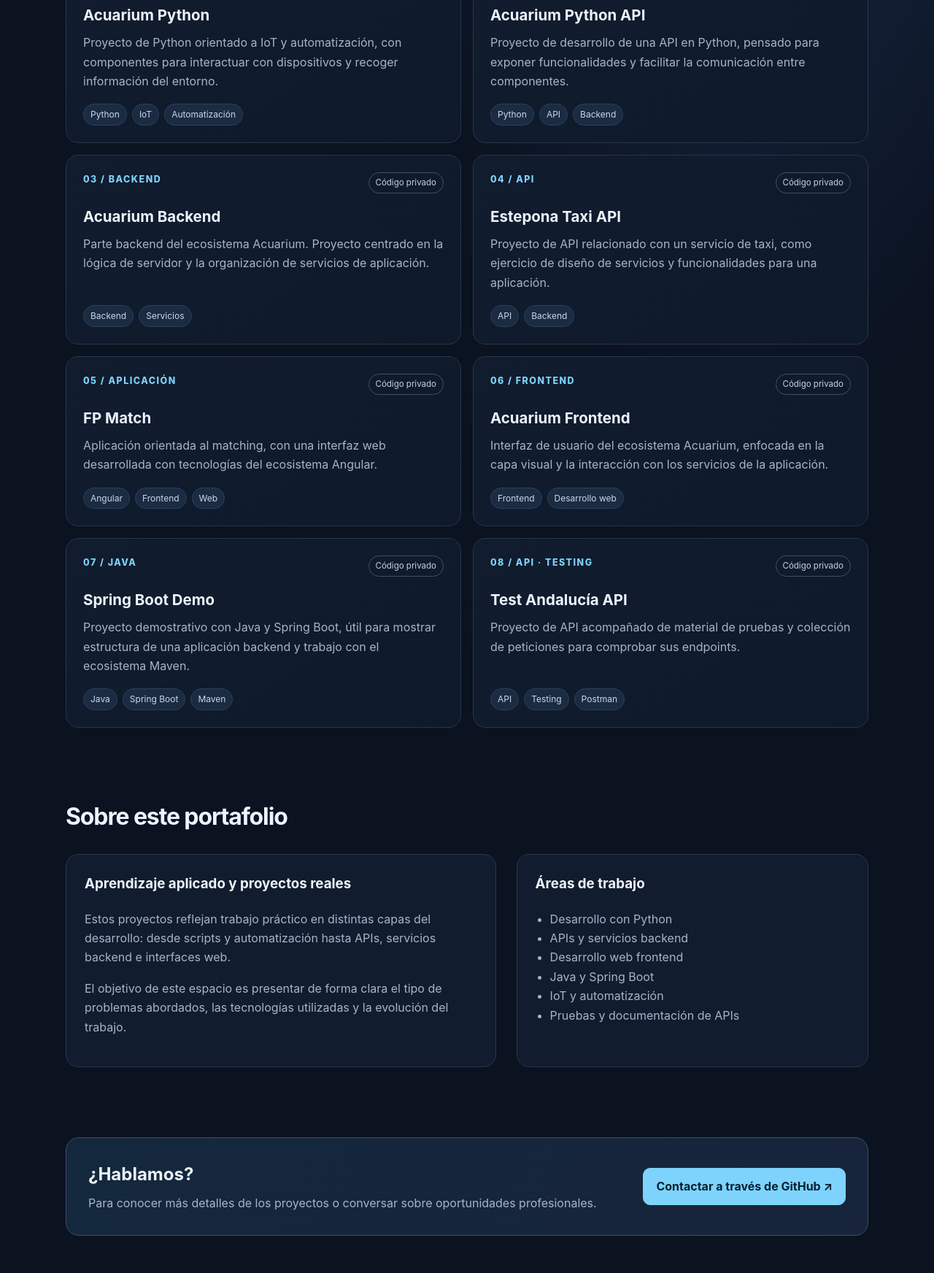
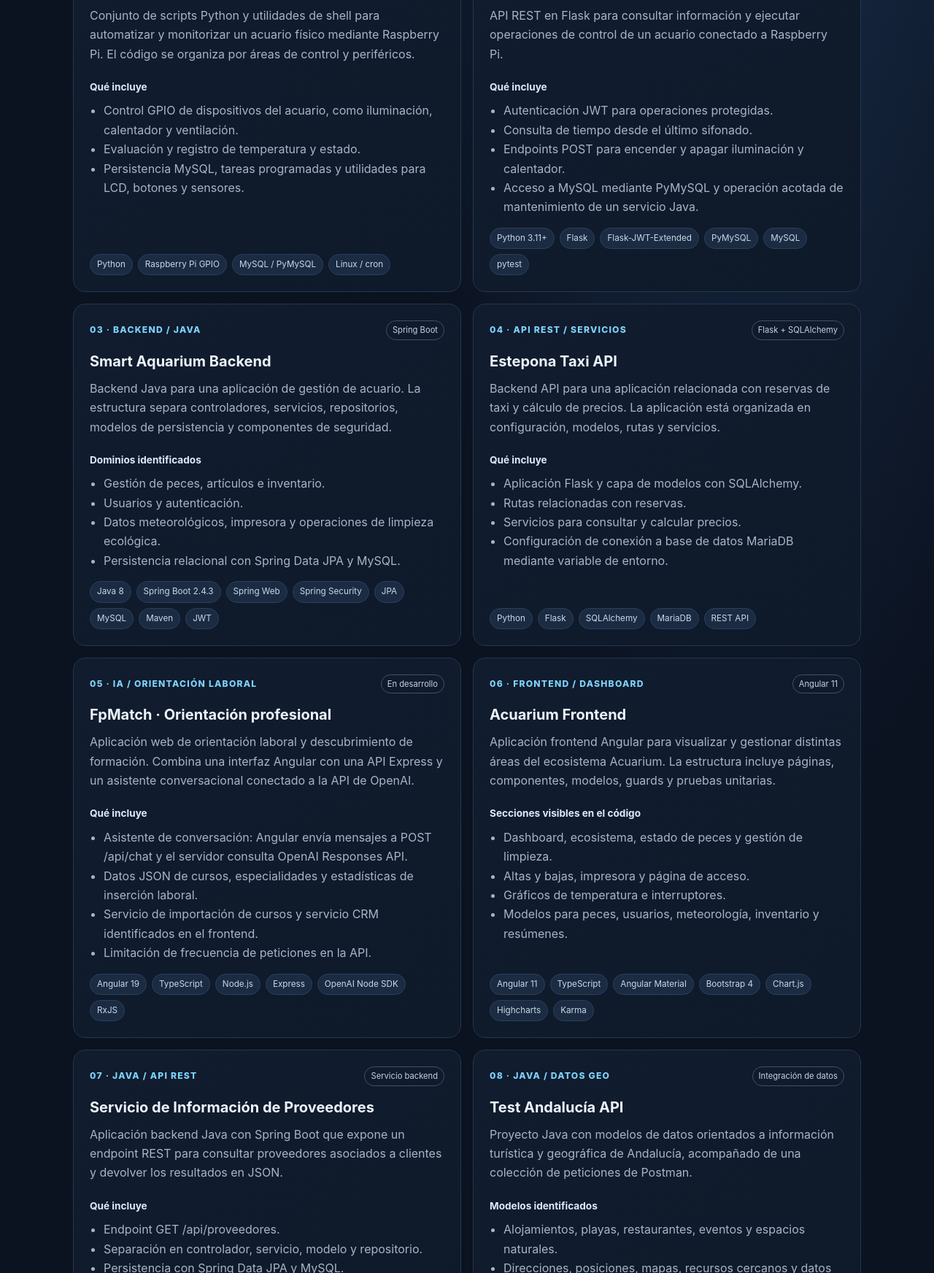
Before and after one commit to zirpindevs/portfolio, a plain HTML site: page index.html in a window 1280 px wide. Shown: the part 861-2605 px from the top of the page at 73% size. Drawn offline with Linux system fonts and the light colour scheme.

Commit message:
Improve project descriptions and portfolio content

```diff
--- a/index.html
+++ b/index.html
@@ -3,130 +3,60 @@
 <head>
 <meta charset="utf-8">
 <meta name="viewport" content="width=device-width, initial-scale=1">
-<meta name="description" content="Portafolio profesional de desarrollo de software de zirpindevs. Proyectos de Python, APIs, backend, frontend, Java y Spring Boot.">
+<meta name="description" content="Portafolio de desarrollo de software: Python, IoT, APIs REST, Java, Spring Boot y Angular.">
 <meta name="theme-color" content="#101827">
 <title>Portafolio | Desarrollo de software</title>
 <style>
-:root{--bg:#0b1220;--panel:#111c2e;--panel2:#152238;--text:#edf3fc;--muted:#a7b5c9;--line:#26364e;--accent:#7dd3fc;--accent2:#a5b4fc;--max:1100px}
+:root{--bg:#0b1220;--panel:#111c2e;--text:#edf3fc;--muted:#a7b5c9;--line:#26364e;--accent:#7dd3fc;--max:1080px}
 *{box-sizing:border-box}html{scroll-behavior:smooth}body{margin:0;background:radial-gradient(ellipse at 80% 0%,#1c3555 0,transparent 38%),var(--bg);color:var(--text);font:16px/1.65 Inter,ui-sans-serif,system-ui,-apple-system,"Segoe UI",sans-serif}
-a{color:inherit}.wrap{width:min(var(--max),calc(100% - 40px));margin:auto}
-nav{display:flex;justify-content:space-between;align-items:center;padding:22px 0;border-bottom:1px solid var(--line)}.brand{font-weight:800;letter-spacing:.04em}.brand span{color:var(--accent)}nav .links{display:flex;gap:24px;color:var(--muted);font-size:.93rem}nav a{text-decoration:none}nav a:hover{color:var(--accent)}
-.hero{padding:92px 0 76px;max-width:850px}.eyebrow{color:var(--accent);font-weight:700;text-transform:uppercase;letter-spacing:.16em;font-size:.76rem}.hero h1{font-size:clamp(2.5rem,7vw,5.2rem);line-height:1.04;letter-spacing:-.055em;margin:18px 0 22px}.hero h1 em{font-style:normal;color:var(--accent)}.lead{font-size:1.18rem;color:var(--muted);max-width:720px}.actions{display:flex;gap:12px;flex-wrap:wrap;margin-top:30px}.btn{display:inline-flex;padding:11px 17px;border-radius:10px;text-decoration:none;font-weight:700;border:1px solid var(--line);background:var(--panel);transition:.2s}.btn.primary{background:var(--accent);color:#082032;border-color:var(--accent)}.btn:hover{transform:translateY(-2px)}
-section{padding:48px 0}.section-head{display:flex;justify-content:space-between;align-items:end;gap:20px;margin-bottom:24px}.section-head h2{font-size:2rem;letter-spacing:-.035em;margin:0}.section-head p{margin:0;color:var(--muted);max-width:490px}
-.grid{display:grid;grid-template-columns:repeat(2,minmax(0,1fr));gap:16px}.card{background:linear-gradient(145deg,var(--panel),#0e192a);border:1px solid var(--line);border-radius:17px;padding:23px;min-height:220px;display:flex;flex-direction:column}.card-top{display:flex;justify-content:space-between;gap:14px;align-items:start}.num{font-size:.78rem;color:var(--accent);font-weight:800;letter-spacing:.12em}.status{font-size:.72rem;color:#c5d2e4;border:1px solid #40516b;border-radius:100px;padding:4px 9px;white-space:nowrap}.card h3{font-size:1.28rem;margin:15px 0 7px}.card p{color:var(--muted);margin:0 0 18px}.tags{display:flex;flex-wrap:wrap;gap:7px;margin-top:auto}.tag{font-size:.75rem;color:#c8d8ea;background:#1b2b42;border:1px solid #2b405d;padding:4px 9px;border-radius:100px}
-.about{display:grid;grid-template-columns:1.1fr .9fr;gap:28px}.aboutbox{background:var(--panel);border:1px solid var(--line);border-radius:17px;padding:25px}.aboutbox h3{margin-top:0}.aboutbox p,.aboutbox li{color:var(--muted)}.aboutbox ul{padding-left:20px}
-.callout{border:1px solid #36516d;background:linear-gradient(120deg,#14283d,#17243b);border-radius:18px;padding:30px;display:flex;justify-content:space-between;align-items:center;gap:20px}.callout h2{margin:0 0 7px}.callout p{margin:0;color:var(--muted)}
-footer{border-top:1px solid var(--line);margin-top:60px;padding:25px 0;color:var(--muted);font-size:.9rem;display:flex;justify-content:space-between;gap:15px;flex-wrap:wrap}
-@media(max-width:720px){nav .links{gap:12px;font-size:.82rem}.hero{padding:65px 0 45px}.grid,.about{grid-template-columns:1fr}.section-head{display:block}.section-head p{margin-top:8px}.callout{display:block}.callout .btn{margin-top:18px}}
+a{color:inherit}.wrap{width:min(var(--max),calc(100% - 40px));margin:auto}nav{display:flex;justify-content:space-between;align-items:center;padding:22px 0;border-bottom:1px solid var(--line)}.brand{font-weight:800;letter-spacing:.04em;text-decoration:none}.brand span{color:var(--accent)}nav .links{display:flex;gap:24px;color:var(--muted);font-size:.93rem}nav .links a{text-decoration:none}nav a:hover{color:var(--accent)}
+.hero{padding:88px 0 66px;max-width:850px}.eyebrow{color:var(--accent);font-weight:700;text-transform:uppercase;letter-spacing:.16em;font-size:.76rem}.hero h1{font-size:clamp(2.5rem,7vw,5rem);line-height:1.04;letter-spacing:-.055em;margin:18px 0 22px}.hero h1 em{font-style:normal;color:var(--accent)}.lead{font-size:1.16rem;color:var(--muted);max-width:740px}.actions{display:flex;gap:12px;flex-wrap:wrap;margin-top:28px}.btn{display:inline-flex;padding:11px 17px;border-radius:10px;text-decoration:none;font-weight:700;border:1px solid var(--line);background:var(--panel)}.btn.primary{background:var(--accent);color:#082032;border-color:var(--accent)}
+section{padding:42px 0}.section-head{display:flex;justify-content:space-between;align-items:end;gap:20px;margin-bottom:23px}.section-head h2{font-size:2rem;letter-spacing:-.035em;margin:0}.section-head p{margin:0;color:var(--muted);max-width:570px}
+.grid{display:grid;grid-template-columns:repeat(2,minmax(0,1fr));gap:16px}.card{background:linear-gradient(145deg,var(--panel),#0e192a);border:1px solid var(--line);border-radius:17px;padding:22px;display:flex;flex-direction:column}.card-top{display:flex;justify-content:space-between;gap:12px;align-items:center}.num{font-size:.76rem;color:var(--accent);font-weight:800;letter-spacing:.1em}.status{font-size:.7rem;color:#c5d2e4;border:1px solid #40516b;border-radius:100px;padding:3px 8px;white-space:nowrap}.card h3{font-size:1.25rem;margin:13px 0 7px}.card p{color:var(--muted);margin:0 0 13px}.card h4{font-size:.85rem;margin:8px 0 4px;color:#dbeafe}.card ul{color:var(--muted);padding-left:19px;margin:4px 0 15px}.tags{display:flex;flex-wrap:wrap;gap:7px;margin-top:auto}.tag{font-size:.73rem;color:#c8d8ea;background:#1b2b42;border:1px solid #2b405d;padding:4px 9px;border-radius:100px}
+.note{color:var(--muted);font-size:.88rem;border-left:3px solid var(--accent);padding:10px 14px;background:#101c2c;border-radius:0 9px 9px 0;margin-top:22px}
+.about{display:grid;grid-template-columns:1.1fr .9fr;gap:20px}.aboutbox{background:var(--panel);border:1px solid var(--line);border-radius:17px;padding:24px}.aboutbox h3{margin-top:0}.aboutbox p,.aboutbox li{color:var(--muted)}.aboutbox ul{padding-left:20px}
+.callout{border:1px solid #36516d;background:linear-gradient(120deg,#14283d,#17243b);border-radius:18px;padding:28px;display:flex;justify-content:space-between;align-items:center;gap:20px}.callout h2{margin:0 0 7px}.callout p{margin:0;color:var(--muted)}
+footer{border-top:1px solid var(--line);margin-top:55px;padding:24px 0;color:var(--muted);font-size:.9rem;display:flex;justify-content:space-between;gap:15px;flex-wrap:wrap}
+@media(max-width:720px){nav .links{gap:12px;font-size:.82rem}.hero{padding:60px 0 42px}.grid,.about{grid-template-columns:1fr}.section-head{display:block}.section-head p{margin-top:8px}.callout{display:block}.callout .btn{margin-top:18px}}
 </style>
 </head>
-<body>
-<div class="wrap">
-<nav>
-  <a class="brand" href="#">PORTAFOLIO<span>.</span></a>
-  <div class="links"><a href="#proyectos">Proyectos</a><a href="#sobre-mi">Sobre mí</a><a href="#contacto">Contacto</a></div>
-</nav>
-
+<body><div class="wrap">
+<nav><a class="brand" href="#">PORTAFOLIO<span>.</span></a><div class="links"><a href="#proyectos">Proyectos</a><a href="#sobre-mi">Áreas</a><a href="#contacto">Contacto</a></div></nav>
 <header class="hero">
-  <div class="eyebrow">Desarrollo de software · Portafolio</div>
-  <h1>Construyo soluciones<br><em>con código.</em></h1>
-  <p class="lead">Este es un recorrido por proyectos personales y de aprendizaje en desarrollo de software: aplicaciones, APIs, backend, frontend, automatización e integración de tecnologías.</p>
-  <div class="actions">
-    <a class="btn primary" href="#proyectos">Explorar proyectos</a>
-    <a class="btn" href="https://github.com/zirpindevs" target="_blank" rel="noopener">Perfil de GitHub ↗</a>
-  </div>
+<div class="eyebrow">Desarrollo de software · Proyectos</div>
+<h1>Soluciones de software<br><em>de extremo a extremo.</em></h1>
+<p class="lead">Selección de proyectos prácticos en automatización e IoT, desarrollo de APIs REST, servicios backend y aplicaciones web. Este portafolio resume el propósito, la estructura y las tecnologías que aparecen en el código de cada repositorio.</p>
+<div class="actions"><a class="btn primary" href="#proyectos">Ver proyectos</a><a class="btn" href="https://github.com/zirpindevs" target="_blank" rel="noopener">Perfil de GitHub ↗</a></div>
 </header>
 
 <section id="proyectos">
-  <div class="section-head">
-    <h2>Proyectos seleccionados</h2>
-    <p>Ocho repositorios organizados para mostrar distintas áreas de trabajo. El código fuente se mantiene privado; puedo compartir más información sobre cada proyecto bajo solicitud.</p>
-  </div>
-  <div class="grid">
-    <article class="card">
-      <div class="card-top"><span class="num">01 / PYTHON · IOT</span><span class="status">Código privado</span></div>
-      <h3>Acuarium Python</h3>
-      <p>Proyecto de Python orientado a IoT y automatización, con componentes para interactuar con dispositivos y recoger información del entorno.</p>
-      <div class="tags"><span class="tag">Python</span><span class="tag">IoT</span><span class="tag">Automatización</span></div>
-    </article>
-    <article class="card">
-      <div class="card-top"><span class="num">02 / API</span><span class="status">Código privado</span></div>
-      <h3>Acuarium Python API</h3>
-      <p>Proyecto de desarrollo de una API en Python, pensado para exponer funcionalidades y facilitar la comunicación entre componentes.</p>
-      <div class="tags"><span class="tag">Python</span><span class="tag">API</span><span class="tag">Backend</span></div>
-    </article>
-    <article class="card">
-      <div class="card-top"><span class="num">03 / BACKEND</span><span class="status">Código privado</span></div>
-      <h3>Acuarium Backend</h3>
-      <p>Parte backend del ecosistema Acuarium. Proyecto centrado en la lógica de servidor y la organización de servicios de aplicación.</p>
-      <div class="tags"><span class="tag">Backend</span><span class="tag">Servicios</span></div>
-    </article>
-    <article class="card">
-      <div class="card-top"><span class="num">04 / API</span><span class="status">Código privado</span></div>
-      <h3>Estepona Taxi API</h3>
-      <p>Proyecto de API relacionado con un servicio de taxi, como ejercicio de diseño de servicios y funcionalidades para una aplicación.</p>
-      <div class="tags"><span class="tag">API</span><span class="tag">Backend</span></div>
-    </article>
-    <article class="card">
-      <div class="card-top"><span class="num">05 / APLICACIÓN</span><span class="status">Código privado</span></div>
-      <h3>FP Match</h3>
-      <p>Aplicación orientada al matching, con una interfaz web desarrollada con tecnologías del ecosistema Angular.</p>
-      <div class="tags"><span class="tag">Angular</span><span class="tag">Frontend</span><span class="tag">Web</span></div>
-    </article>
-    <article class="card">
-      <div class="card-top"><span class="num">06 / FRONTEND</span><span class="status">Código privado</span></div>
-      <h3>Acuarium Frontend</h3>
-      <p>Interfaz de usuario del ecosistema Acuarium, enfocada en la capa visual y la interacción con los servicios de la aplicación.</p>
-      <div class="tags"><span class="tag">Frontend</span><span class="tag">Desarrollo web</span></div>
-    </article>
-    <article class="card">
-      <div class="card-top"><span class="num">07 / JAVA</span><span class="status">Código privado</span></div>
-      <h3>Spring Boot Demo</h3>
-      <p>Proyecto demostrativo con Java y Spring Boot, útil para mostrar estructura de una aplicación backend y trabajo con el ecosistema Maven.</p>
-      <div class="tags"><span class="tag">Java</span><span class="tag">Spring Boot</span><span class="tag">Maven</span></div>
-    </article>
-    <article class="card">
-      <div class="card-top"><span class="num">08 / API · TESTING</span><span class="status">Código privado</span></div>
-      <h3>Test Andalucía API</h3>
-      <p>Proyecto de API acompañado de material de pruebas y colección de peticiones para comprobar sus endpoints.</p>
-      <div class="tags"><span class="tag">API</span><span class="tag">Testing</span><span class="tag">Postman</span></div>
-    </article>
-  </div>
+<div class="section-head"><h2>Proyectos</h2><p>Ocho proyectos con enfoques distintos. Los repositorios de código se mantienen privados; esta página ofrece una descripción pública de su contenido.</p></div>
+<div class="grid">
+<article class="card"><div class="card-top"><span class="num">01 · IOT / AUTOMATIZACIÓN</span><span class="status">Proyecto hardware</span></div><h3>Smart Aquarium Automation</h3><p>Conjunto de scripts Python y utilidades de shell para automatizar y monitorizar un acuario físico mediante Raspberry Pi. El código se organiza por áreas de control y periféricos.</p><h4>Qué incluye</h4><ul><li>Control GPIO de dispositivos del acuario, como iluminación, calentador y ventilación.</li><li>Evaluación y registro de temperatura y estado.</li><li>Persistencia MySQL, tareas programadas y utilidades para LCD, botones y sensores.</li></ul><div class="tags"><span class="tag">Python</span><span class="tag">Raspberry Pi GPIO</span><span class="tag">MySQL / PyMySQL</span><span class="tag">Linux / cron</span></div></article>
+
+<article class="card"><div class="card-top"><span class="num">02 · API REST / IOT</span><span class="status">API Flask</span></div><h3>Acuarium Python API</h3><p>API REST en Flask para consultar información y ejecutar operaciones de control de un acuario conectado a Raspberry Pi.</p><h4>Qué incluye</h4><ul><li>Autenticación JWT para operaciones protegidas.</li><li>Consulta de tiempo desde el último sifonado.</li><li>Endpoints POST para encender y apagar iluminación y calentador.</li><li>Acceso a MySQL mediante PyMySQL y operación acotada de mantenimiento de un servicio Java.</li></ul><div class="tags"><span class="tag">Python 3.11+</span><span class="tag">Flask</span><span class="tag">Flask-JWT-Extended</span><span class="tag">PyMySQL</span><span class="tag">MySQL</span><span class="tag">pytest</span></div></article>
+
+<article class="card"><div class="card-top"><span class="num">03 · BACKEND / JAVA</span><span class="status">Spring Boot</span></div><h3>Smart Aquarium Backend</h3><p>Backend Java para una aplicación de gestión de acuario. La estructura separa controladores, servicios, repositorios, modelos de persistencia y componentes de seguridad.</p><h4>Dominios identificados</h4><ul><li>Gestión de peces, artículos e inventario.</li><li>Usuarios y autenticación.</li><li>Datos meteorológicos, impresora y operaciones de limpieza ecológica.</li><li>Persistencia relacional con Spring Data JPA y MySQL.</li></ul><div class="tags"><span class="tag">Java 8</span><span class="tag">Spring Boot 2.4.3</span><span class="tag">Spring Web</span><span class="tag">Spring Security</span><span class="tag">JPA</span><span class="tag">MySQL</span><span class="tag">Maven</span><span class="tag">JWT</span></div></article>
+
+<article class="card"><div class="card-top"><span class="num">04 · API REST / SERVICIOS</span><span class="status">Flask + SQLAlchemy</span></div><h3>Estepona Taxi API</h3><p>Backend API para una aplicación relacionada con reservas de taxi y cálculo de precios. La aplicación está organizada en configuración, modelos, rutas y servicios.</p><h4>Qué incluye</h4><ul><li>Aplicación Flask y capa de modelos con SQLAlchemy.</li><li>Rutas relacionadas con reservas.</li><li>Servicios para consultar y calcular precios.</li><li>Configuración de conexión a base de datos MariaDB mediante variable de entorno.</li></ul><div class="tags"><span class="tag">Python</span><span class="tag">Flask</span><span class="tag">SQLAlchemy</span><span class="tag">MariaDB</span><span class="tag">REST API</span></div></article>
+
+<article class="card"><div class="card-top"><span class="num">05 · IA / ORIENTACIÓN LABORAL</span><span class="status">En desarrollo</span></div><h3>FpMatch · Orientación profesional</h3><p>Aplicación web de orientación laboral y descubrimiento de formación. Combina una interfaz Angular con una API Express y un asistente conversacional conectado a la API de OpenAI.</p><h4>Qué incluye</h4><ul><li>Asistente de conversación: Angular envía mensajes a POST /api/chat y el servidor consulta OpenAI Responses API.</li><li>Datos JSON de cursos, especialidades y estadísticas de inserción laboral.</li><li>Servicio de importación de cursos y servicio CRM identificados en el frontend.</li><li>Limitación de frecuencia de peticiones en la API.</li></ul><div class="tags"><span class="tag">Angular 19</span><span class="tag">TypeScript</span><span class="tag">Node.js</span><span class="tag">Express</span><span class="tag">OpenAI Node SDK</span><span class="tag">RxJS</span></div></article>
+
+<article class="card"><div class="card-top"><span class="num">06 · FRONTEND / DASHBOARD</span><span class="status">Angular 11</span></div><h3>Acuarium Frontend</h3><p>Aplicación frontend Angular para visualizar y gestionar distintas áreas del ecosistema Acuarium. La estructura incluye páginas, componentes, modelos, guards y pruebas unitarias.</p><h4>Secciones visibles en el código</h4><ul><li>Dashboard, ecosistema, estado de peces y gestión de limpieza.</li><li>Altas y bajas, impresora y página de acceso.</li><li>Gráficos de temperatura e interruptores.</li><li>Modelos para peces, usuarios, meteorología, inventario y resúmenes.</li></ul><div class="tags"><span class="tag">Angular 11</span><span class="tag">TypeScript</span><span class="tag">Angular Material</span><span class="tag">Bootstrap 4</span><span class="tag">Chart.js</span><span class="tag">Highcharts</span><span class="tag">Karma</span></div></article>
+
+<article class="card"><div class="card-top"><span class="num">07 · JAVA / API REST</span><span class="status">Servicio backend</span></div><h3>Servicio de Información de Proveedores</h3><p>Aplicación backend Java con Spring Boot que expone un endpoint REST para consultar proveedores asociados a clientes y devolver los resultados en JSON.</p><h4>Qué incluye</h4><ul><li>Endpoint GET /api/proveedores.</li><li>Separación en controlador, servicio, modelo y repositorio.</li><li>Persistencia con Spring Data JPA y MySQL.</li><li>Documentación interactiva con OpenAPI/Swagger y pruebas unitarias con JUnit 5.</li></ul><div class="tags"><span class="tag">Java 17</span><span class="tag">Spring Boot 3.4.2</span><span class="tag">Spring Web</span><span class="tag">Spring Data JPA</span><span class="tag">MySQL</span><span class="tag">JUnit 5</span><span class="tag">OpenAPI</span><span class="tag">Maven</span></div></article>
+
+<article class="card"><div class="card-top"><span class="num">08 · JAVA / DATOS GEO</span><span class="status">Integración de datos</span></div><h3>Test Andalucía API</h3><p>Proyecto Java con modelos de datos orientados a información turística y geográfica de Andalucía, acompañado de una colección de peticiones de Postman.</p><h4>Modelos identificados</h4><ul><li>Alojamientos, playas, restaurantes, eventos y espacios naturales.</li><li>Direcciones, posiciones, mapas, recursos cercanos y datos geográficos.</li><li>Clases de servicio y utilidades para trabajar con la información.</li></ul><div class="tags"><span class="tag">Java</span><span class="tag">POJOs</span><span class="tag">JSON</span><span class="tag">Jackson</span><span class="tag">Postman</span><span class="tag">Maven</span></div></article>
+</div>
+<div class="note">Las descripciones se han redactado a partir de los README, manifiestos de dependencias y estructura de código del snapshot revisado. No se afirma que todos los proyectos estén desplegados, mantenidos o listos para producción. La integración física del hardware y el comportamiento en producción requieren validación en sus entornos reales.</div>
 </section>
 
-<section id="sobre-mi">
-  <div class="section-head"><h2>Sobre este portafolio</h2></div>
-  <div class="about">
-    <div class="aboutbox">
-      <h3>Aprendizaje aplicado y proyectos reales</h3>
-      <p>Estos proyectos reflejan trabajo práctico en distintas capas del desarrollo: desde scripts y automatización hasta APIs, servicios backend e interfaces web.</p>
-      <p>El objetivo de este espacio es presentar de forma clara el tipo de problemas abordados, las tecnologías utilizadas y la evolución del trabajo.</p>
-    </div>
-    <div class="aboutbox">
-      <h3>Áreas de trabajo</h3>
-      <ul>
-        <li>Desarrollo con Python</li>
-        <li>APIs y servicios backend</li>
-        <li>Desarrollo web frontend</li>
-        <li>Java y Spring Boot</li>
-        <li>IoT y automatización</li>
-        <li>Pruebas y documentación de APIs</li>
-      </ul>
-    </div>
-  </div>
-</section>
-
-<section id="contacto">
-  <div class="callout">
-    <div><h2>¿Hablamos?</h2><p>Para conocer más detalles de los proyectos o conversar sobre oportunidades profesionales.</p></div>
-    <a class="btn primary" href="https://github.com/zirpindevs" target="_blank" rel="noopener">Contactar a través de GitHub ↗</a>
-  </div>
-</section>
-
-<footer>
-  <span>Portafolio de desarrollo de software</span>
-  <span>GitHub: @zirpindevs</span>
-</footer>
-</div>
-</body>
-</html>
+<section id="sobre-mi"><div class="section-head"><h2>Áreas técnicas</h2><p>Ámbitos representados por los proyectos de este portafolio.</p></div><div class="about">
+<div class="aboutbox"><h3>Desarrollo backend y APIs</h3><p>Diseño de servicios HTTP con Python/Flask y Java/Spring Boot, acceso a datos relacionales, autenticación y organización por capas.</p></div>
+<div class="aboutbox"><h3>Aplicaciones web e integración</h3><p>Interfaces con Angular y TypeScript, integración de servicios, asistentes conversacionales y visualización de información.</p></div>
+<div class="aboutbox"><h3>IoT y automatización</h3><p>Scripts Python para Raspberry Pi, control GPIO, lectura y registro de variables, tareas programadas e interacción con periféricos.</p></div>
+<div class="aboutbox"><h3>Herramientas y calidad</h3><p>Maven, npm, pytest, JUnit, Karma, Postman, GitHub Actions y documentación de APIs, según el proyecto.</p></div>
+</div></section>
+<section id="contacto"><div class="callout"><div><h2>Contacto y código</h2><p>Los repositorios de proyectos son privados. Puedes contactar o consultar mi perfil de GitHub.</p></div><a class="btn primary" href="https://github.com/zirpindevs" target="_blank" rel="noopener">GitHub ↗</a></div></section>
+<footer><span>Portafolio de desarrollo de software</span><span>GitHub · @zirpindevs</span></footer>
+</div></body></html>
```
